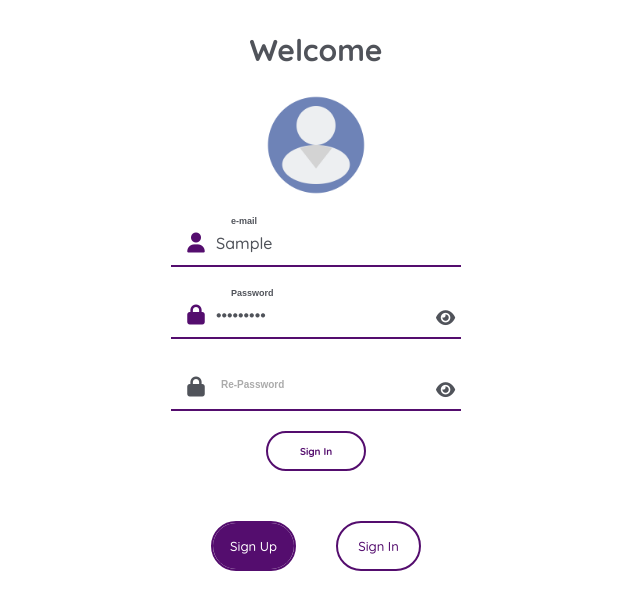
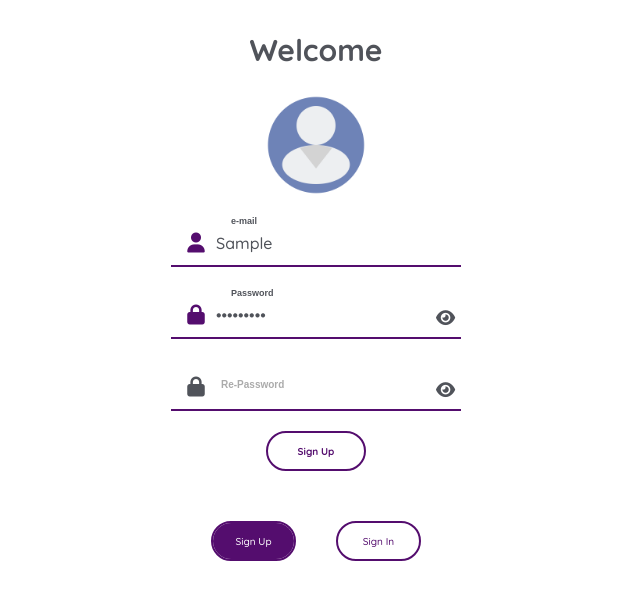
Before and after one commit to nedagosa-cod/tienda, a React (Create React App) app: page /login in a window 1280 px wide. Both pictures are taken after typing "Sample", "Sample123" into the empty fields and a click on the button "Sign Up". Shown: the top 610 px of the page, without its empty margins (324-964 px from the left). Built offline with nearby package versions, Linux system fonts and the light colour scheme.

Commit message:
se enruta la pagina

```diff
--- a/package.json
+++ b/package.json
@@ -8,6 +8,7 @@
     "@testing-library/user-event": "^13.5.0",
     "react": "^18.1.0",
     "react-dom": "^18.1.0",
+    "react-router-dom": "^6.3.0",
     "react-scripts": "5.0.1",
     "sass": "^1.51.0",
     "web-vitals": "^2.1.4"
--- a/src/App.js
+++ b/src/App.js
@@ -1,11 +1,14 @@
 import React from "react";
 import Login from './components/Login.js';
 import './style/App.css';
+import { Routes, Route } from 'react-router-dom';
 
 const App = () => {
   return (
     <div className="App">
-      <Login />
+      <Routes>
+        <Route path="/login" element={<Login />} />
+      </Routes>
     </div>
   );
 }
--- a/src/components/Login.css
+++ b/src/components/Login.css
@@ -136,8 +136,8 @@
     --color: var(--primary-color);
     font-family: inherit;
     display: inline-block;
-    width: 500px;
-    height: 50px;
+    width: 100px;
+    height: 40px;
     line-height: 2.5em;
     margin: 20px;
     position: relative;
@@ -145,7 +145,6 @@
     border: 2px solid var(--color);
     transition: color .5s;
     z-index: 1;
-    font-size: 1.3rem;
     border-radius: 30px;
     font-weight: 500;
     color: var(--color);
--- a/src/components/Login.js
+++ b/src/components/Login.js
@@ -2,19 +2,21 @@ import './Login.css';
 import imgUser from '../img/user.png';
 import MainButton from './MainButton';
 import React, { useState, useRef } from 'react';
+import { Link } from 'react-router-dom';
+
 
 const Login = () => {
-
-    const btnIn = document.getElementById('in');
-    const btnUp = document.getElementById('up');
-
     const password = useRef();
+    const email = useRef();
+    const rePassword = useRef();
+    const mainButton = useRef();
     const [showh, setShowh] = useState('hide');
     const [showv, setShowv] = useState();
     const [varUp, setUp] = useState();
     const [varIn, setIn] = useState();
     const [rePass, setRePass] = useState('hide');
     const [fgPass, setFgPass] = useState();
+    const [btnName, setBtnName] = useState('Sign In');
 
 
     const showPass = () => {
@@ -30,6 +32,32 @@ const Login = () => {
         }
     }
 
+    const obData = (e) => {
+        e.preventDefault();
+        const data = {
+            'email' : email.current.value,
+            'password' : password.current.value,
+            'rePassword' : rePassword.current.value
+        }
+        console.log(data);
+        valideData(data);
+    }
+
+    const valideData = async (data) => {
+        // const response = await fetch(url, {
+        //     method: 'POST',
+        //     body: JSON.stringify(data),
+        //     headers: {
+        //         'Content-Type': 'application/json'
+        //     }
+        // });
+        let uno = JSON.stringify(data)
+        let dos = await uno.json()
+        console.log(uno);
+        console.log(dos);
+    }
+
+
     const buttonPress = (event) => {
         event.preventDefault();
         const button = event.target.id;
@@ -39,12 +67,14 @@ const Login = () => {
                 setIn()
                 setRePass()
                 setFgPass('hide')
+                setBtnName('Sign Up')
                 break;
             case 'in':
                 setIn('btn__press')
                 setUp()
                 setRePass('hide')
                 setFgPass()
+                setBtnName('Sign In')
                 break;
             default:
                 break;
@@ -60,7 +90,7 @@ const Login = () => {
                 <img src={imgUser} alt="user" />
             </figure>
             <div className="form__bxInput">
-                <input id="email" className="form__bxInput--input" type="text" placeholder=" " autoComplete='off'/>
+                <input id="email" className="form__bxInput--input" type="text" placeholder=" " autoComplete='off'ref ={email}/>
                 <label htmlFor="email" className="form__bxInput--label">e-mail</label>
                 <i className="fa-solid fa-user user__icon"></i>
             </div>
@@ -74,7 +104,7 @@ const Login = () => {
                 </div>
             </div>
             <div className={`form__bxInput ${rePass}`}>
-                <input id="rePassword" className="form__bxInput--input" type="password" placeholder=" " autoComplete='off'/>
+                <input id="rePassword" className="form__bxInput--input" type="password" placeholder=" " autoComplete='off' ref={rePassword}/>
                 <label htmlFor="rePassword" className="form__bxInput--label">Re-Password</label>
                 <i className="fa-solid fa-lock user__icon"></i>
                 <div className='form__eye'>
@@ -83,7 +113,7 @@ const Login = () => {
                 </div>
             </div>
             <span className={`form__span ${fgPass}`}><a href="#">Forgot Password</a></span>
-            <MainButton />
+            <MainButton value={btnName} click={obData} />
             <div className='form__sign'>
                 <button className={`form__sign--btn btn__up ${varUp}`} id="up" onClick={buttonPress}>Sign Up</button>
                 <button className={`form__sign--btn btn__in ${varIn}`} id="in" onClick={buttonPress}>Sign In</button>
@@ -92,4 +122,5 @@ const Login = () => {
         </>
     );
 }
+
 export default Login;
--- a/src/components/MainButton.js
+++ b/src/components/MainButton.js
@@ -1,9 +1,9 @@
 import './MainButton.css'
 
-const MainButton = () => {
+const MainButton = (props) => {
     return (
         <>
-            <button className="mainButton">Sign In</button>
+            <button onClick={props.click} className="mainButton">{props.value}</button>
         </>
     )
 }
--- a/src/index.js
+++ b/src/index.js
@@ -2,10 +2,11 @@ import React from 'react';
 import ReactDOM from 'react-dom/client';
 import './style/index.css';
 import App from './App';
+import { BrowserRouter as Router } from "react-router-dom"
 
 const root = ReactDOM.createRoot(document.getElementById('root'));
 root.render(
-  <React.StrictMode>
+  <Router>
     <App />
-  </React.StrictMode>
+  </Router>
 );
```
Also changed, not shown: src/js/post.js (added, +7 -0 lines), 1 other file (tests, documents, lock files or other folders).
